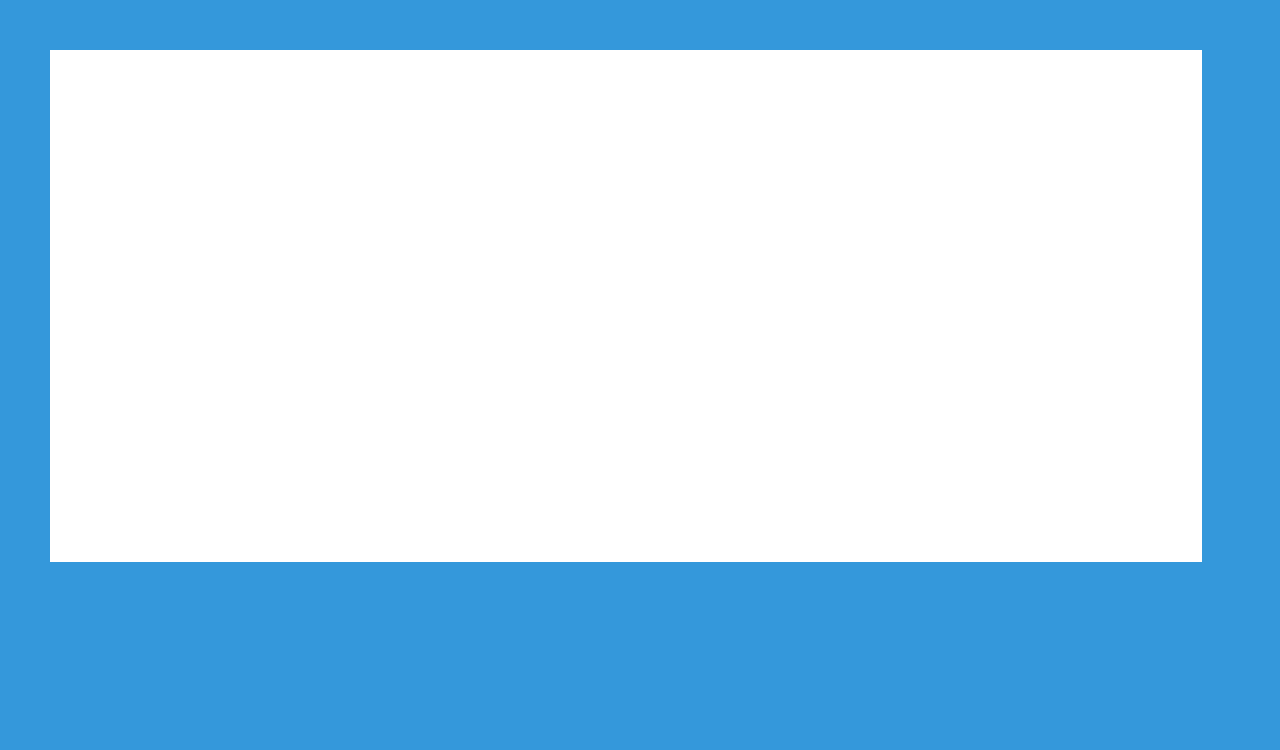
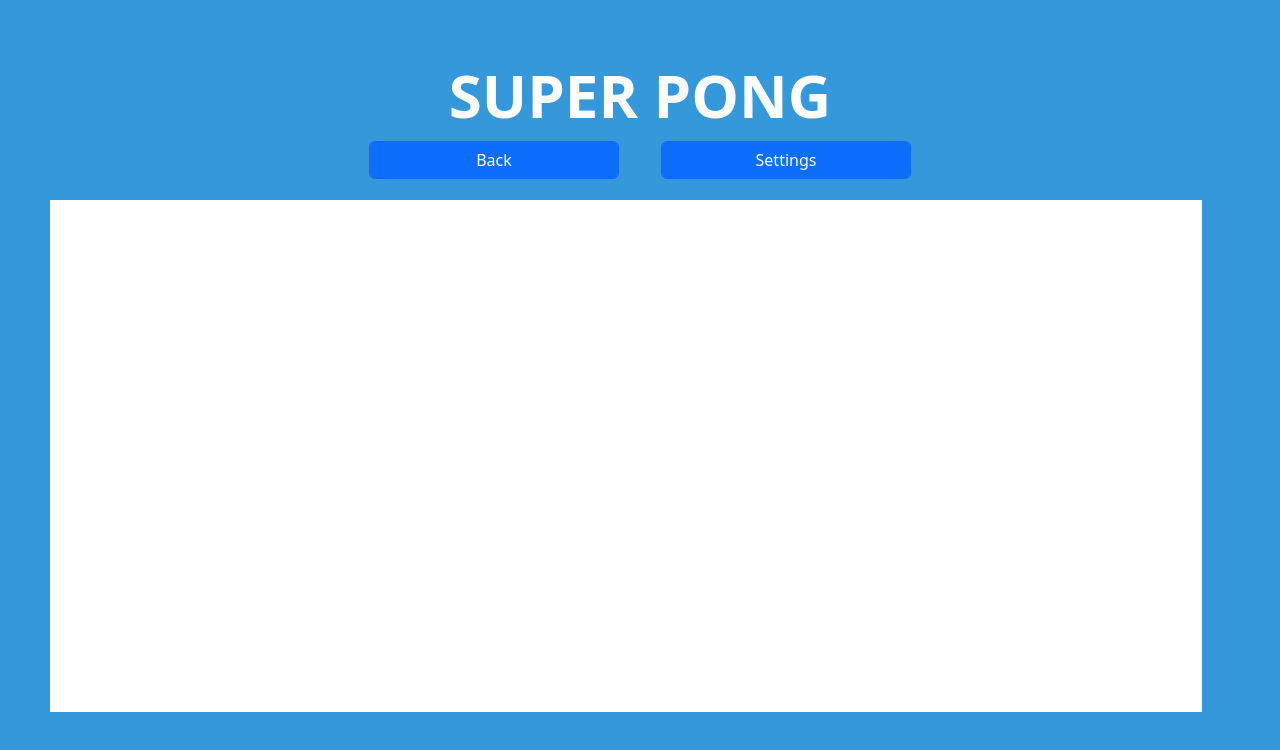
Before and after one commit to gabesnow99/startup, a plain HTML site: page play.html in a window 1280 px wide. Drawn offline with nearby package versions, Linux system fonts and the light colour scheme.

Commit message:
final commit for now. there will likely be further changes to CSS and HTML

```diff
--- a/main.css
+++ b/main.css
@@ -40,6 +40,24 @@ body {
 }
 
 .second-form {
+  text-align: center;
+}
+
+.settings {
+  margin: 20px auto;
+  width: 300px;
+  margin-top: 20px;
+  margin-bottom: 20px;
+  border-radius: 10%;
+}
+
+.settings-screen {
+  background-color: #FFF;
+  padding: 20px;
+  border-radius: 5px
+}
+
+.settings-form {
   text-align: center;
 }
 
@@ -116,6 +134,23 @@ input:focus {
   height: 40vw;
 }
 
+.centered-row {
+  text-align: center;
+  margin: auto;
+}
+
+.right-button {
+  background-color: #FFF;
+  margin-bottom: 20px;
+  margin-left: 20px;
+}
+
+.left-button {
+  background-color: #FFF;
+  margin-bottom: 20px;
+  margin-right: 20px;
+}
+
 .logo {
   text-align: center;
   font-size: 60px;
--- a/play.html
+++ b/play.html
@@ -13,8 +13,24 @@
     </head>
 
     <body class="make-it-blue">
+        <header>
+            <div class="logo">
+                SUPER PONG
+            </div>
+            <div class="centered-row">
+                <table class="centered-row">
+                    <tr class="centered-row">
+                        <th>
+                            <a class="btn btn-primary btn-large btn-block left-button" href="second.html">Back</a>
+                        </th>
+                        <th>
+                            <a class="btn btn-primary btn-large btn-block right-button" href="settings.html">Settings</a>
+                        </th>
+                    </tr>
+                </table>
+            </div>
+        </header>
         <canvas class="pong-board">
-            <
         </canvas>
     </body>
 </html>
```
Also changed, not shown: index.html (+2 -0 lines), second.html (+4 -2 lines).
